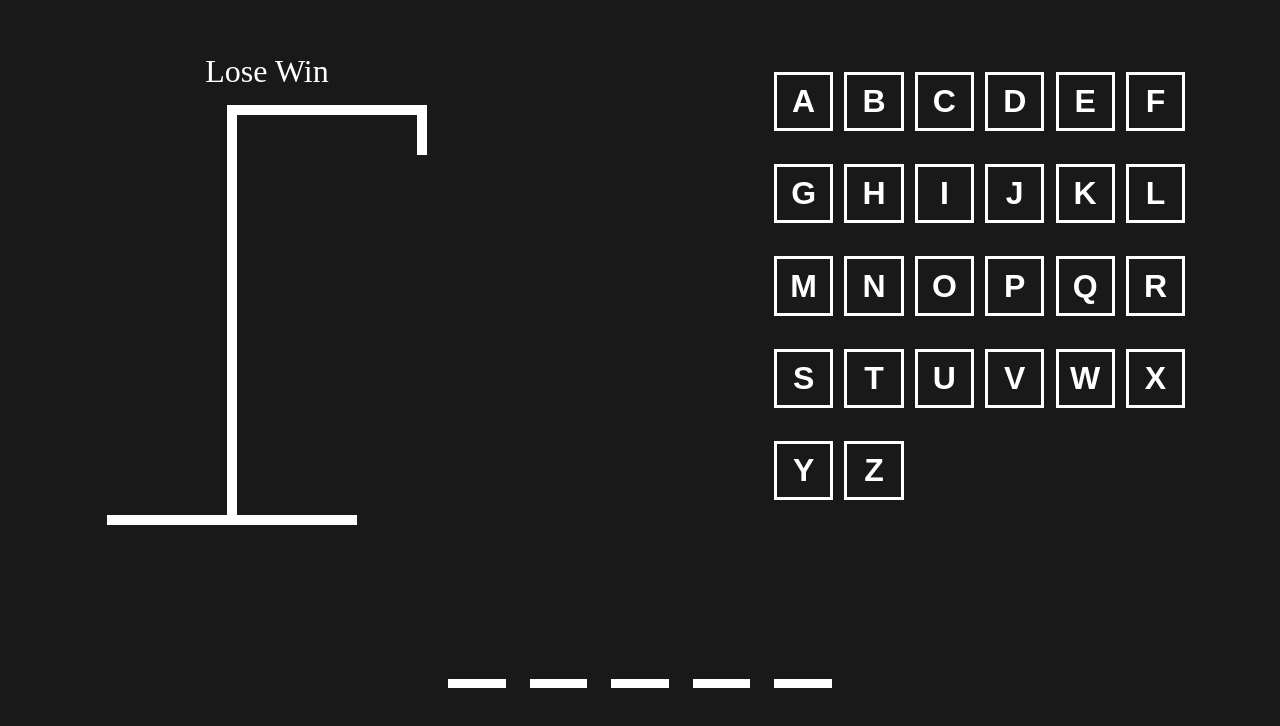
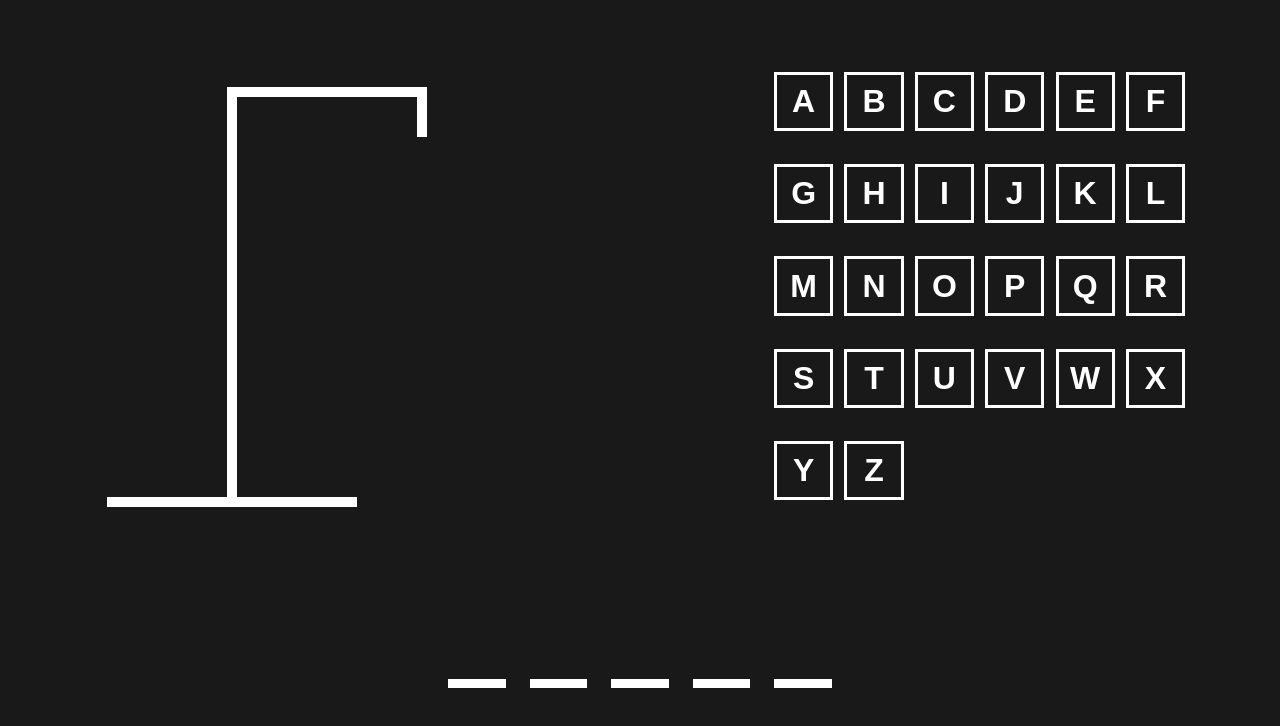
Before and after one commit to pabllot/hangman, a React (Vite) app: page / in a window 1280 px wide. Shown: the top 726 px of the page. Built offline with nearby package versions, Linux system fonts and the light colour scheme.

Commit message:
isWinner isLoser

```diff
--- a/src/App.tsx
+++ b/src/App.tsx
@@ -9,14 +9,17 @@ function App() {
   const [wordToGuess, setWordToGuess] = useState(() => {
     return words[Math.floor(Math.random() * words.length)]})
   const [guessedLetters, setGuessedLetters] = useState<string[]>([])
+
   const incorrectLetters = guessedLetters.filter(letter => !wordToGuess.includes(letter))
 
+  const isLoser = incorrectLetters.length >= 6
+  const isWinner = wordToGuess.split("").every(letter => guessedLetters.includes(letter))
 
   const addGuessedLetter = useCallback((letter: string) => {
-      if(guessedLetters.includes(letter)) return
+    if(guessedLetters.includes(letter) || isLoser || isWinner) return
 
     setGuessedLetters(currentLetters => [...currentLetters, letter])
-    }, [guessedLetters])
+  }, [guessedLetters, isLoser, isWinner])
 
   useEffect(() => {
     const handler = (e: KeyboardEvent) => {
@@ -39,11 +42,11 @@ function App() {
     <div className="mainContainer">
       <div style={{display:'flex', width: '100%', justifyContent: 'center', alignItems: 'center', gap: '200px'}}>
         <div style={{ width: '100%', display: 'flex', flexDirection: 'column', justifyContent: 'center', alignItems: 'center', gap: '15px', overflow: 'hidden' }}>
-          <div className="header">Lose Win</div>
+          <div className="header">{isLoser ? 'you lost' : ''}{isWinner ? 'you won' : ''}</div>
           <HangmanDrawing numberOfGuesses={incorrectLetters.length} />
         </div>
         <div >
-          <Keyboard activeLetters={guessedLetters.filter(letter => wordToGuess.includes(letter))}
+          <Keyboard disabled={isLoser || isWinner } activeLetters={guessedLetters.filter(letter => wordToGuess.includes(letter))}
           inactiveLetters={incorrectLetters} addGuessedLetter={addGuessedLetter} />
         </div>
         </div>
--- a/src/Keyboard/Keyboard.tsx
+++ b/src/Keyboard/Keyboard.tsx
@@ -33,15 +33,16 @@ type KeyboardProps = {
   activeLetters: string[]
   inactiveLetters: string[]
   addGuessedLetter: (letter: string) => void
+  disabled?: boolean
 }
 
-const Keyboard = ({ activeLetters, inactiveLetters, addGuessedLetter}: KeyboardProps) => {
+const Keyboard = ({ activeLetters, inactiveLetters, addGuessedLetter, disabled = false}: KeyboardProps) => {
   return (
     <div className='grid'>
      {KEYS.map(key => {
       const isActive = activeLetters.includes(key)
       const isInactive = inactiveLetters.includes(key)
-      return ( <button  onClick={() => addGuessedLetter(key)} className={`btn ${isActive ? 'active' : ''} ${isInactive ? 'inactive' : ''}`} key={key}>{key}</button>
+      return ( <button disabled={disabled} onClick={() => addGuessedLetter(key)} className={`btn ${isActive ? 'active' : ''} ${isInactive ? 'inactive' : ''}`} key={key}>{key}</button>
      )})}
     </div>
   )
```
Lines whose indentation alone changed are shown as unchanged.
